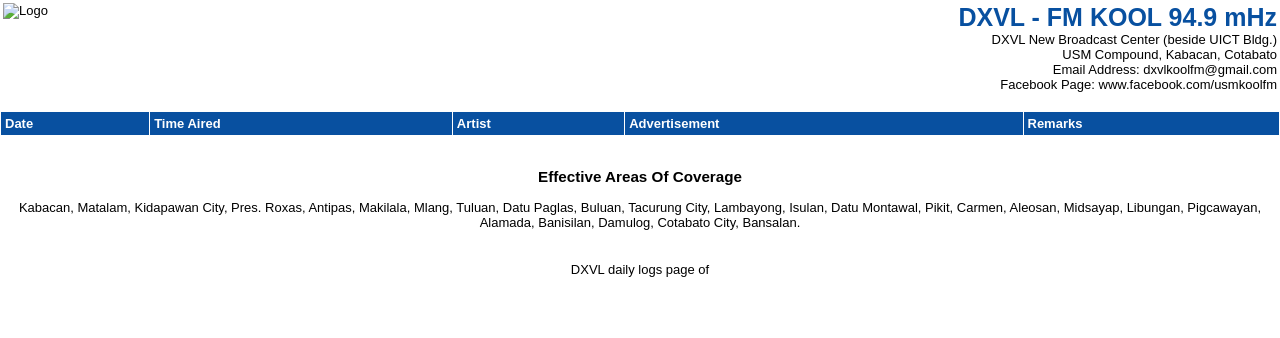
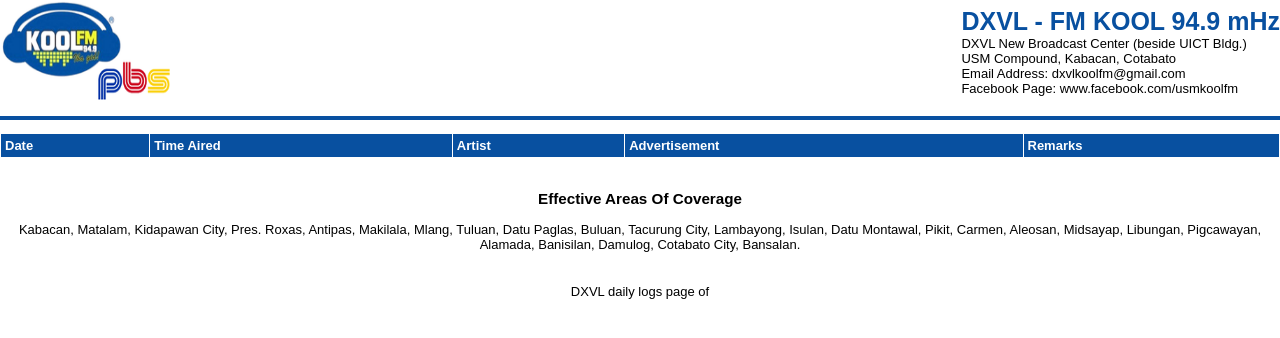
Before and after one commit to kiannaquines/dxvl-log-parsing-application, a Django app: template app/templates/pdf_template/template_daily.html in a window 1280 px wide. Shown: the top 338 px of the page. Run offline with Django 5.2, Linux system fonts and the light colour scheme; the template is opened without the code that fills it, so the values that code supplies are empty.

Commit message:
add daily logs in dashboard
Signed-off-by: kiannaquines <kjgnaquines@gmail.com>

```diff
--- a/app/templates/includes/generate_monthly.html
+++ b/app/templates/includes/generate_monthly.html
@@ -11,8 +11,8 @@
                 <label for="date_to" class="form-label">Advertisement</label>
                 <select name="advertisement_name" id="advertisement_name" class="form-select" data-placeholder="Choose one thing">
                     <option></option>
-                    {% for grouped_ad in grouped_ads %}
-                    <option value="{{ grouped_ad.advertisement }}">{{ grouped_ad.advertisement }}</option>
+                    {% for ad in ads %}
+                    <option value="{{ ad.advertisement_name }}">{{ ad.advertisement_name }}</option>
                     {% endfor %}
                 </select>
             </div>
--- a/app/templates/includes/message_box.html
+++ b/app/templates/includes/message_box.html
@@ -14,7 +14,7 @@
         {% elif message.extra_tags == "primary" %}
         <div class="alert alert-{{ message.extra_tags }} d-flex" role="alert">
             <span class="badge badge-center rounded-pill bg-{{ message.extra_tags }} border-label-{{ message.extra_tags }} p-3 me-2">
-                <i class="bx bx-x fs-6"></i>
+                <i class="bx bx-check fs-6"></i>
             </span>
             <div class="d-flex flex-column ps-1">
                 <h6 class="alert-heading d-flex align-items-center mb-1">Congrats :)</h6>
--- a/app/templates/monthly.html
+++ b/app/templates/monthly.html
@@ -30,7 +30,6 @@
                                 <th>Advertisement</th>
                                 <th>Artist</th>
                                 <th>No. Played</th>
-                                <th>Date Aired</th>
                                 <th>Remarks</th>
                                 <th>Status</th>
                             </tr>
@@ -45,7 +44,6 @@
                                     </span>
                                 </td>
                                 <td>{{ dxvl_log.ads_count }}</td>
-                                <td>{{ dxvl_log.month }}</td>
                                 <td>
                                     {% if dxvl_log.remarks == True %}
                                     <span class="badge bg-label-primary me-1">
--- a/app/templates/pdf_template/template_daily.html
+++ b/app/templates/pdf_template/template_daily.html
@@ -1,10 +1,11 @@
+{% load static %}
 <!DOCTYPE html>
 <html>
 <head>
     <style>
         @page {
-            size: A4;
-            margin: 50pt 50pt 50pt 50pt;
+            size: A3 landscape;
+            margin: 35pt 35pt 35pt 35pt;
         }
 
         body {
@@ -13,8 +14,11 @@
             margin: 0;
         }
 
-        #header_content {
-            margin-bottom: 1rem;
+        #header_content{
+            display: flex;
+            justify-content: space-between;
+            align-items: center;
+            margin-bottom: 10px;
         }
 
         #header_content img {
@@ -68,31 +72,28 @@
             margin-top: 2rem;
         }
 
-        .page-break {
-            page-break-before: always;
+        .border_header{
+            border: 2px solid #0850a0;
+            margin-top: 13px;
+            margin-bottom: 13px;
         }
+
     </style>
 </head>
 <body>
     <div id="header_content">
-        <table width="100%">
-            <tr>
-                <td width="30%" style="vertical-align: top;">
-                    <img src="{{ logo_path }}" alt="Logo">
-                </td>
-                <td width="70%" style="vertical-align: top; text-align: right;">
+        <div class="header_img">
+            <img src="{% static 'assets/img/icons/logo.png' %}" alt="DXVL Logo Here">
+        </div>
+        <div class="header_text">
             <h3>DXVL - FM KOOL 94.9 mHz</h3>
             <p>DXVL New Broadcast Center (beside UICT Bldg.)</p>
             <p>USM Compound, Kabacan, Cotabato</p>
             <p>Email Address: dxvlkoolfm@gmail.com</p>
             <p>Facebook Page: www.facebook.com/usmkoolfm</p>
-                </td>
-            </tr>
-        </table>
         </div>
-
-    <div class="page-break"></div>
-
+    </div>
+    <div class="border_header"></div>
     <div id="content_frame">
         <table id="customers">
             <thead>
@@ -105,7 +106,6 @@
                 </tr>
             </thead>
             <tbody>
-                {% if daily_logs %}
                 {% for daily_log in daily_logs %}
                 <tr>
                     <td>{{ daily_log.formatted_date }}</td>
@@ -115,27 +115,6 @@
                     <td>{{ daily_log.remarks_padded }}</td>
                 </tr>
                 {% endfor %}
-                {% elif weekly_logs %}
-                    {% for weekly_log in weekly_logs %}
-                    <tr>
-                        <td>{{ weekly_log.formatted_date }}</td>
-                        <td>{{ weekly_log.formatted_time }}</td>
-                        <td>{{ weekly_log.artist }}</td>
-                        <td>{{ weekly_log.advertisement }}</td>
-                        <td>{{ weekly_log.remarks_padded }}</td>
-                    </tr>
-                    {% endfor %}
-                {% else %}
-                    {% for monthly_log in monthly_logs %}
-                    <tr>
-                        <td>{{ monthly_log.formatted_date }}</td>
-                        <td>{{ monthly_log.formatted_time }}</td>
-                        <td>{{ monthly_log.artist }}</td>
-                        <td>{{ monthly_log.advertisement }}</td>
-                        <td>{{ monthly_log.remarks_padded }}</td>
-                    </tr>
-                    {% endfor %}
-                {% endif %}
             </tbody>
         </table>
     </div>
--- a/dxvl/settings.py
+++ b/dxvl/settings.py
@@ -72,7 +72,7 @@
 ]
 AUTH_USER_MODEL = 'app.DXVLUsers'
 LANGUAGE_CODE = 'en-us'
-TIME_ZONE = 'Asia/Manila'
+TIME_ZONE = 'UTC'
 USE_I18N = True
 USE_TZ = True
 STATICFILES_DIRS = [
```
Also changed, not shown: app/app_views/advertisement_views.py (+24 -21 lines), app/app_views/dashboard_views.py (+16 -0 lines), app/commons/generate_report_services.py (+20 -9 lines), app/migrations/0001_initial.py (added). Lines whose indentation alone changed are shown as unchanged.
